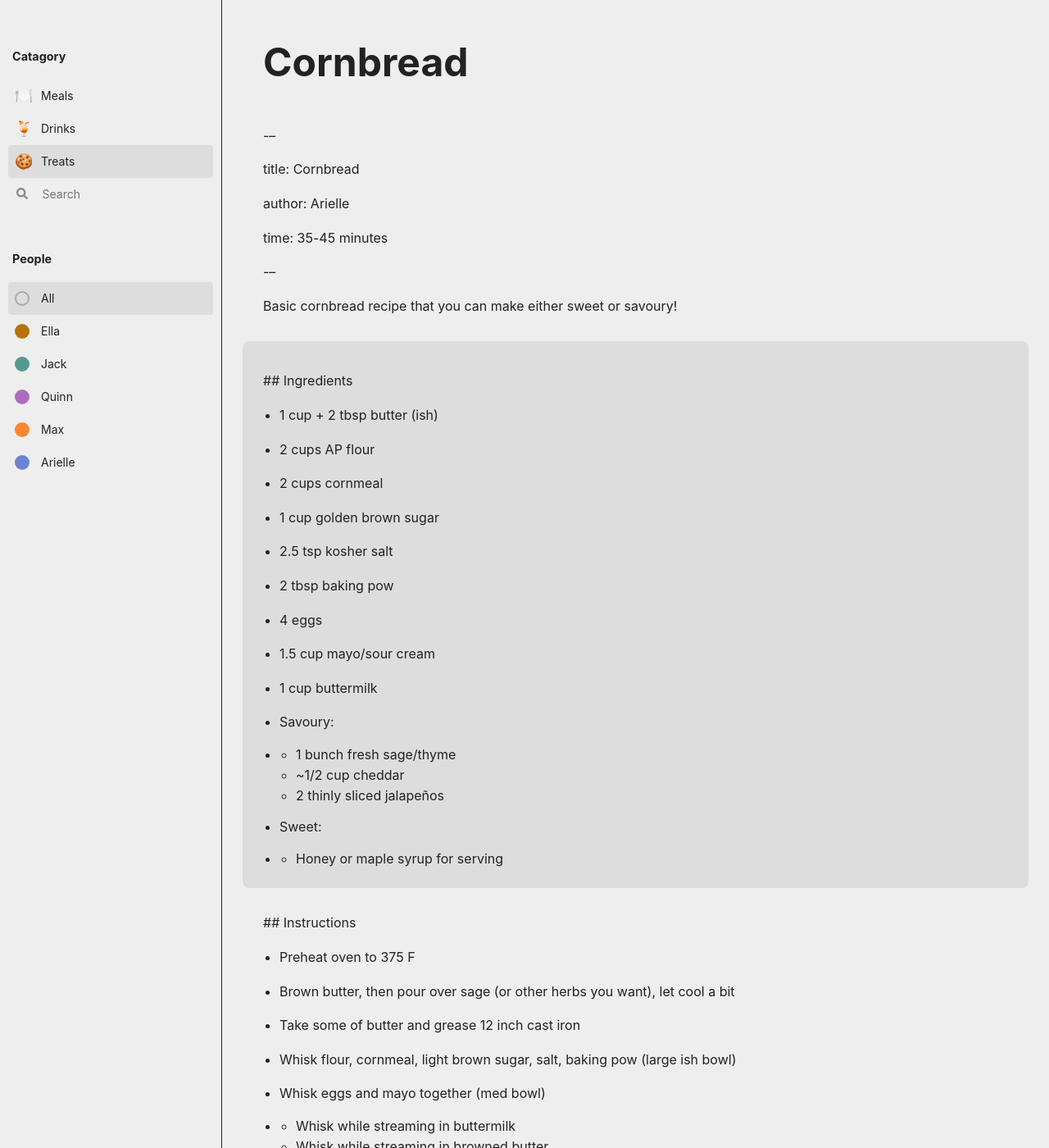
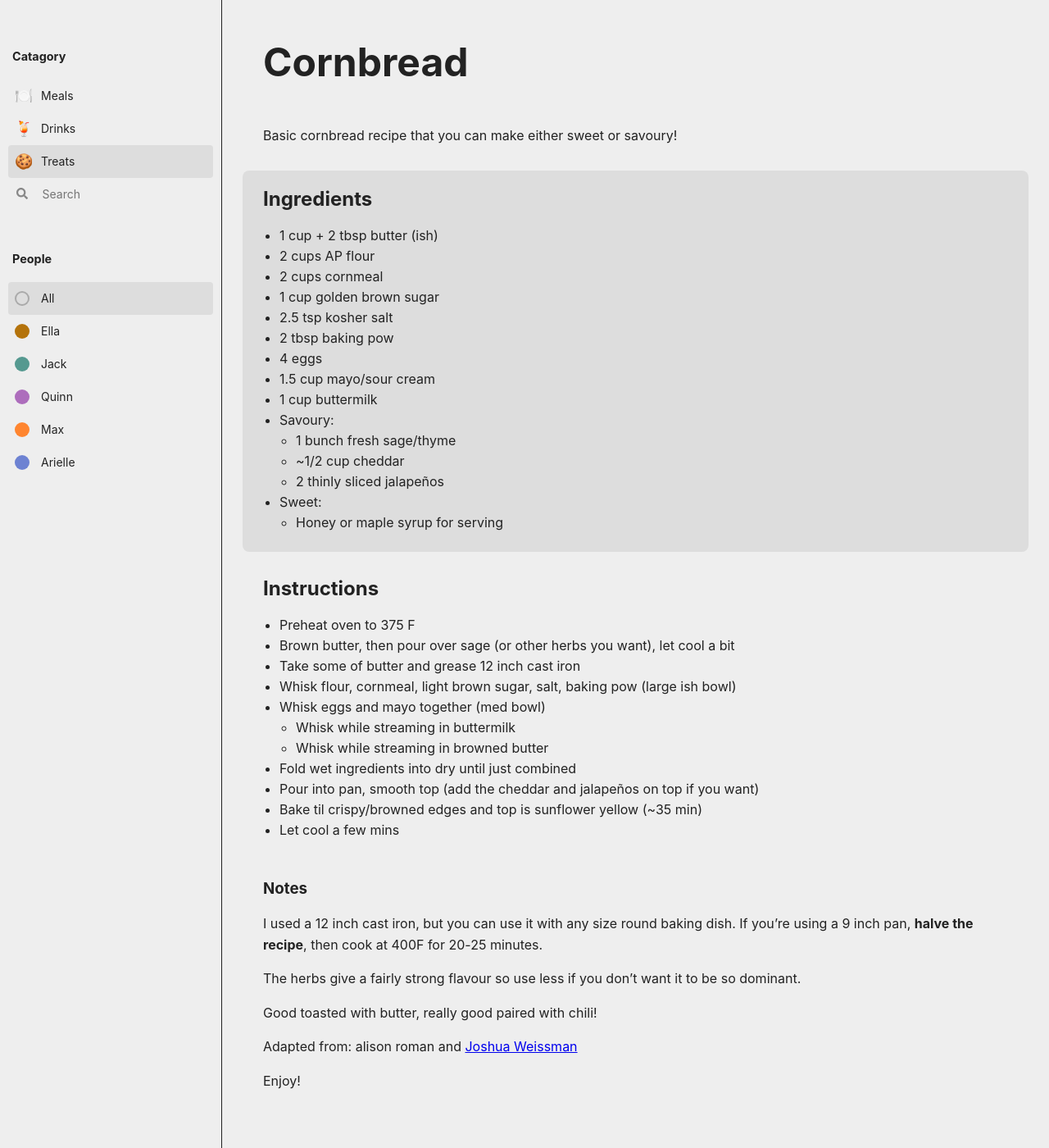
Before and after one commit to qjack001/Git-Cooking, a Jekyll site: the page built from _posts/treats/2020-08-31-Cornbread.md, in a window 1280 px wide and 1400 px high. Shown: the whole window at 82% size. Built offline with Jekyll 4.4.1, drawn with Linux system fonts in a browser that asks for light colours.

Commit message:
Re fix formating mistakes

```diff
--- a/_posts/treats/2020-08-31-Cornbread.md
+++ b/_posts/treats/2020-08-31-Cornbread.md
@@ -1,109 +1,54 @@
-\---
-
+---
 title: Cornbread
-
 author: Arielle
-
-time: 35-45 minutes
-
-\---
-
-
+time: 45
+---
 
 <!-- description -->
 
-
-
 Basic cornbread recipe that you can make either sweet or savoury!
-
-
-
-
 
 <section markdown="1">
 
-
-
-\## Ingredients
-
-
-
+## Ingredients
 <!-- list the ingredients below -->
 
-
-
 - 1 cup + 2 tbsp butter (ish)
-
 - 2 cups AP flour
-
 - 2 cups cornmeal
-
 - 1 cup golden brown sugar
-
 - 2.5 tsp kosher salt
-
 - 2 tbsp baking pow
-
 - 4 eggs
-
 - 1.5 cup mayo/sour cream
-
 - 1 cup buttermilk
-
 - Savoury:
-
-- - 1 bunch fresh sage/thyme
+  - 1 bunch fresh sage/thyme
   - ~1/2 cup cheddar
   - 2 thinly sliced jalapeños
-
 - Sweet:
-
-- - Honey or maple syrup for serving
-
-
+  - Honey or maple syrup for serving
 
 </section>
 
-
-
-\## Instructions
-
-
+## Instructions
 
 <!-- list the steps below -->
 
-
-
 - Preheat oven to 375 F
-
 - Brown butter, then pour over sage (or other herbs you want), let cool a bit
-
 - Take some of butter and grease 12 inch cast iron
-
 - Whisk flour, cornmeal, light brown sugar, salt, baking pow (large ish bowl)
-
 - Whisk eggs and mayo together (med bowl)
-
-- - Whisk while streaming in buttermilk
+  - Whisk while streaming in buttermilk
   - Whisk while streaming in browned butter
-
 - Fold wet ingredients into dry until just combined
-
 - Pour into pan, smooth top (add the cheddar and jalapeños on top if you want)
-
 - Bake til crispy/browned edges and top is sunflower yellow (~35 min)
-
 - Let cool a few mins
 
-
-
-\### Notes
-
-
-
+### Notes
 <!-- write any loose notes below -->
-
-
 
 I used a 12 inch cast iron, but you can use it with any size round baking dish. If you’re using a 9 inch pan, **halve the recipe**, then cook at 400F for 20-25 minutes.
 
```
Also changed, not shown: _posts/meals/2020-08-31-Broccoli-Salad.md (+8 -49 lines), _posts/treats/2020-08-31-Challah.md (+6 -30 lines).
